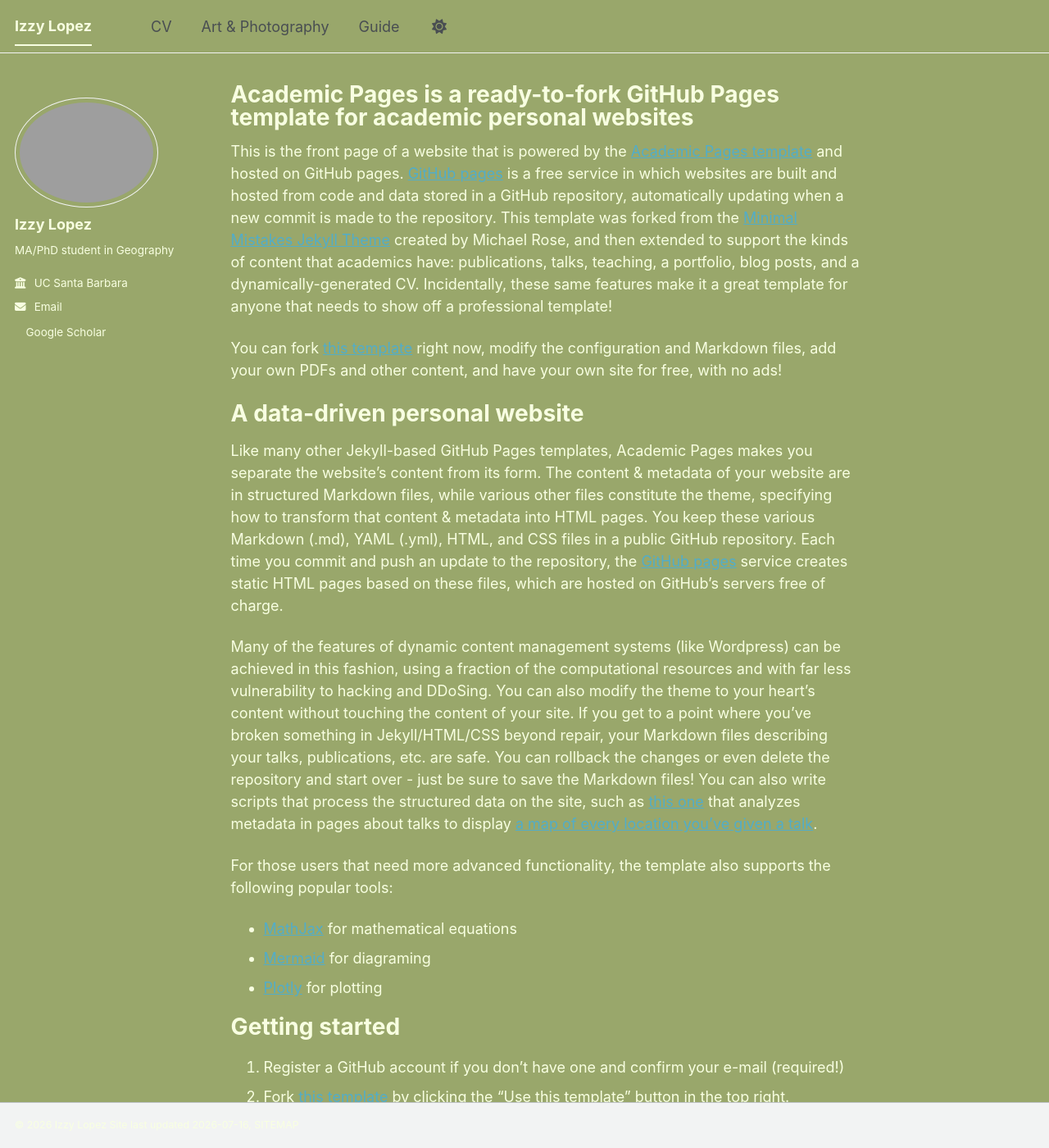
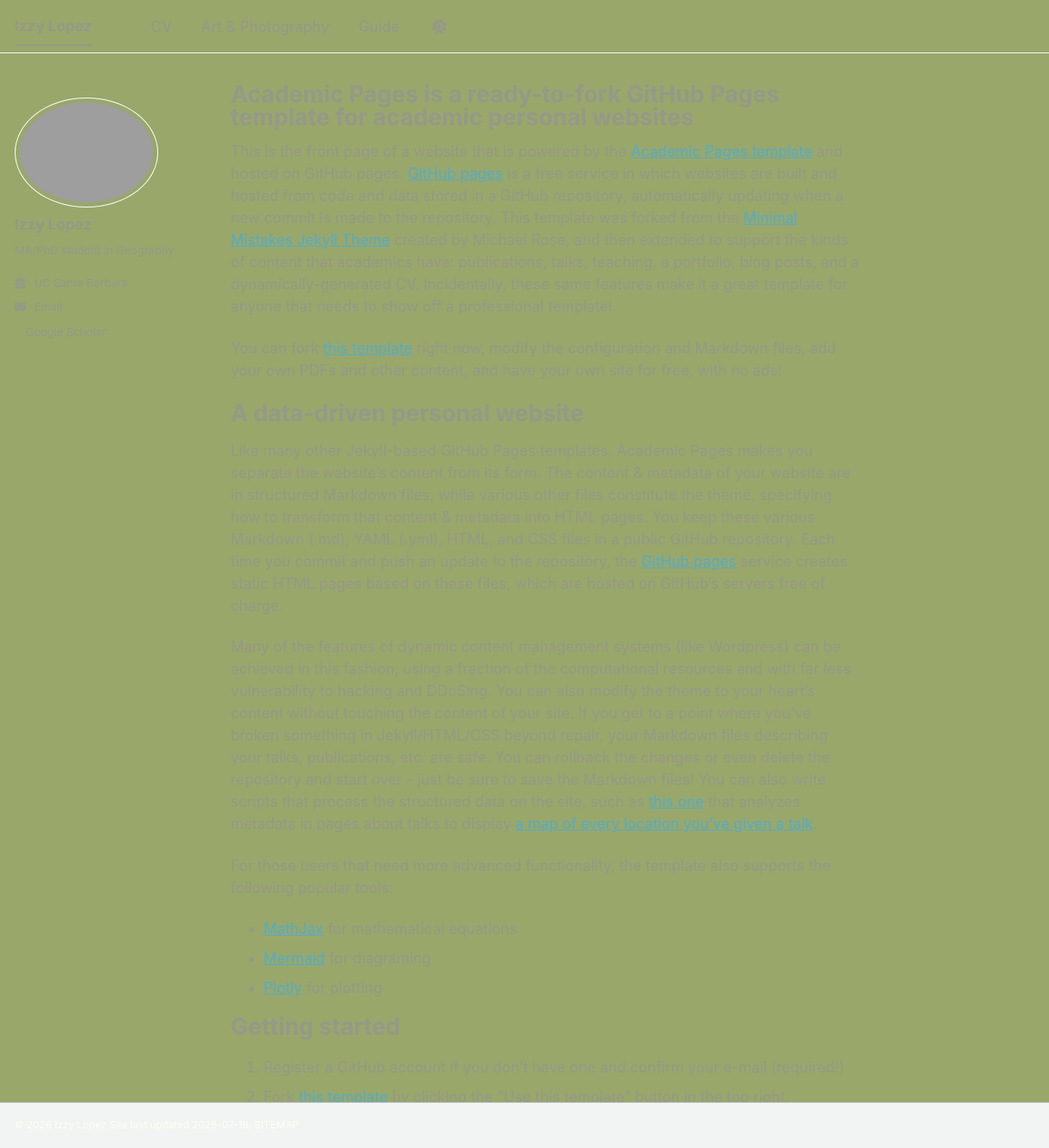
Before and after one commit to izzyslopez/izzyslopez.github.io, a Jekyll site: the page built from _pages/about.md, in a window 1280 px wide and 1400 px high. Shown: the whole window at 82% size. Built offline with Jekyll 4.4.1, drawn with Linux system fonts in a browser that asks for light colours; a style sheet for code colours, icons or effects is not loaded.

Commit message:
Update _default_light.scss

```diff
--- a/_sass/theme/_default_light.scss
+++ b/_sass/theme/_default_light.scss
@@ -3,11 +3,11 @@
     ========================================================================== */
 /* Color codes used for the theme */
 $primary-color              : #2f7f93;
-$gray                       : #7a8288;
-$dark-gray                  : mix(#000, $gray, 40%);
-$darker-gray                : mix(#000, $gray, 60%);
-$light-gray                 : mix(#fff, $gray, 50%);
-$lighter-gray               : mix(#fff, $gray, 90%);
+$cream                      : #f8ffe1;
+$dark-cream                 : mix(#000, $cream, 40%);
+$darker-cream               : mix(#000, $cream, 60%);
+$light-cream                : mix(#fff, $cream, 50%);
+$lighter-cream              : mix(#fff, $cream, 90%);
 
 /* Color codes used for the site */
 $danger-color               : #ee5f5b;
@@ -31,17 +31,17 @@ $sidebar-screen-min-width   : 1024px;
     --global-base-color                 : #{$primary-color};
     --global-bg-color                   : #99a76b;
     --global-footer-bg-color            : #f2f3f3;
-    --global-border-color               : #{$lighter-gray};
+    --global-border-color               : #{$lighter-cream};
     --global-dark-border-color          : #bdc1c4;
     --global-code-background-color      : #fafafa;
-    --global-code-text-color            : #{$darker-gray};
-    --global-fig-caption-color          : mix(#fff,  #{$dark-gray}, 25%);
+    --global-code-text-color            : #{$darker-cream};
+    --global-fig-caption-color          : mix(#fff,  #{$dark-cream}, 25%);
     --global-link-color                 : #52adc8;
     --global-link-color-hover           : mix(#000, #2f7f93, 25%);
     --global-link-color-visited         : mix(#fff, #2f7f93, 25%);
-    --global-masthead-link-color        : #{$dark-gray};
-    --global-masthead-link-color-hover  : mix(#000, #{$gray}, 25%);
-    --global-text-color                 : #f8ffe1;
-    --global-text-color-light           : #f8ffe1;
-    --global-thead-color                : #{$lighter-gray};
+    --global-masthead-link-color        : #{$dark-cream};
+    --global-masthead-link-color-hover  : mix(#000, #{$cream}, 25%);
+    --global-text-color                 : #{$dark-cream};
+    --global-text-color-light           : #{$light-cream};
+    --global-thead-color                : #{$lighter-cream};
 }
```
